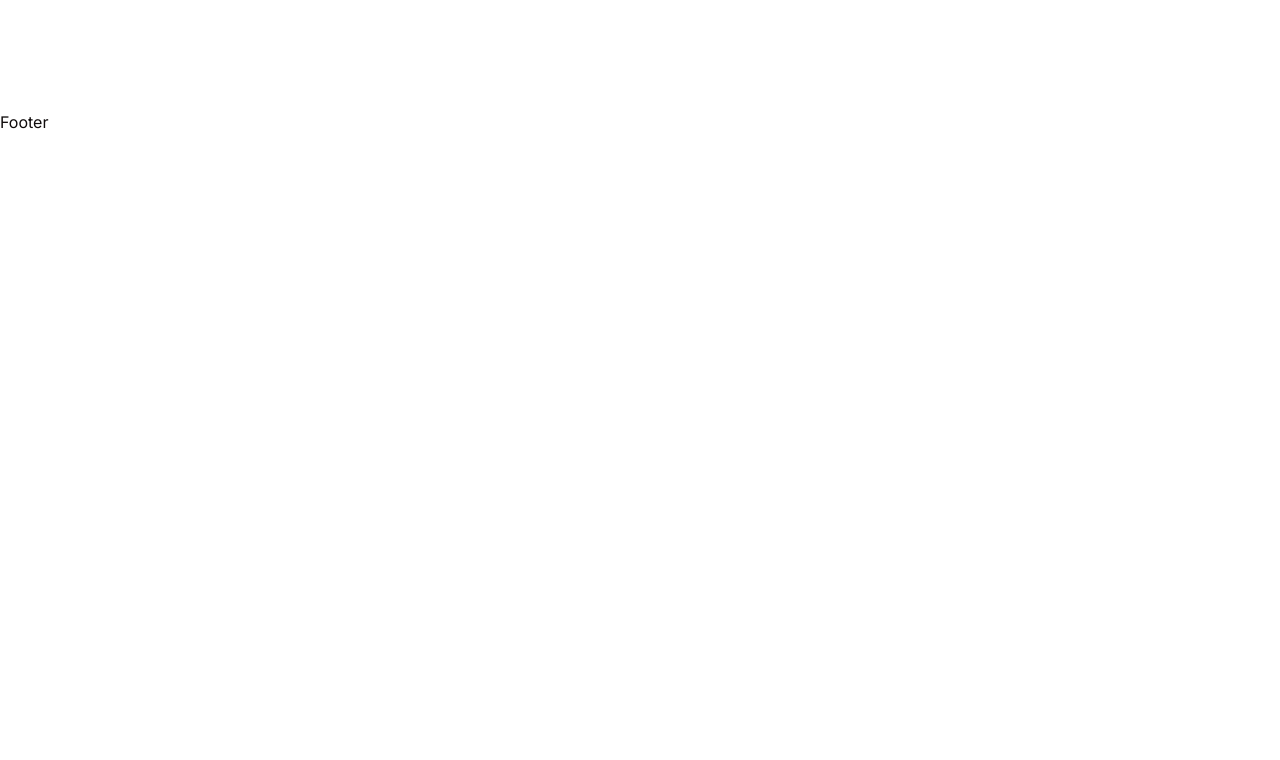
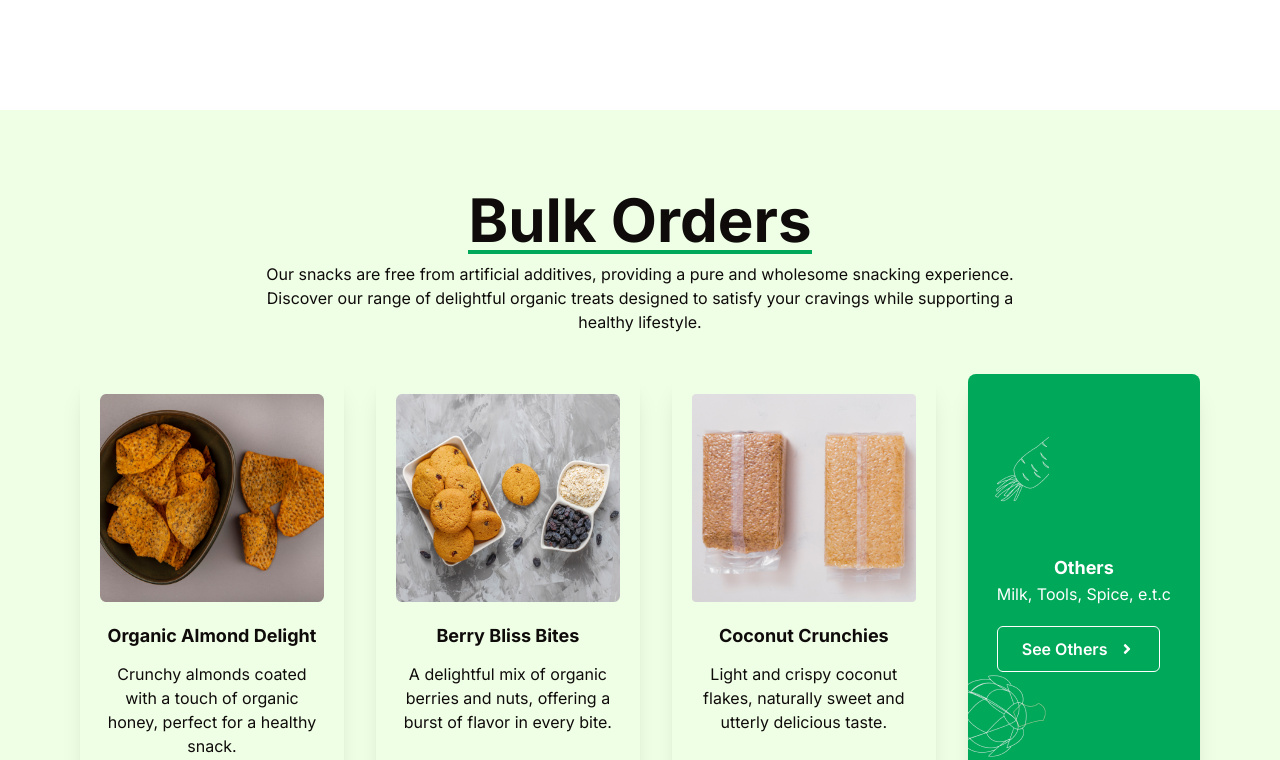
Before and after one commit to blossomobasi/organic_foodie_ecommerce, a React (Vite) app: page / in a window 1280 px wide. Shown: the part 3072-3832 px from the top of the page. Before the commit the page ends 3206 px from the top, so only its background shows below. Built offline with nearby package versions, Linux system fonts and the light colour scheme; a web font is replaced by a local one.

Commit message:
Add BulkOrders component

```diff
--- a/src/pages/HomePage.tsx
+++ b/src/pages/HomePage.tsx
@@ -1,3 +1,4 @@
+import BulkOrders from "../components/BulkOrders";
 import HomeMain from "../components/HomeMain";
 import NewProducts from "../components/NewProducts";
 import PopularProducts from "../components/PopularProducts";
@@ -8,6 +9,7 @@ const HomePage = () => {
             <HomeMain />
             <PopularProducts />
             <NewProducts />
+            <BulkOrders />
         </main>
     );
 };
```
